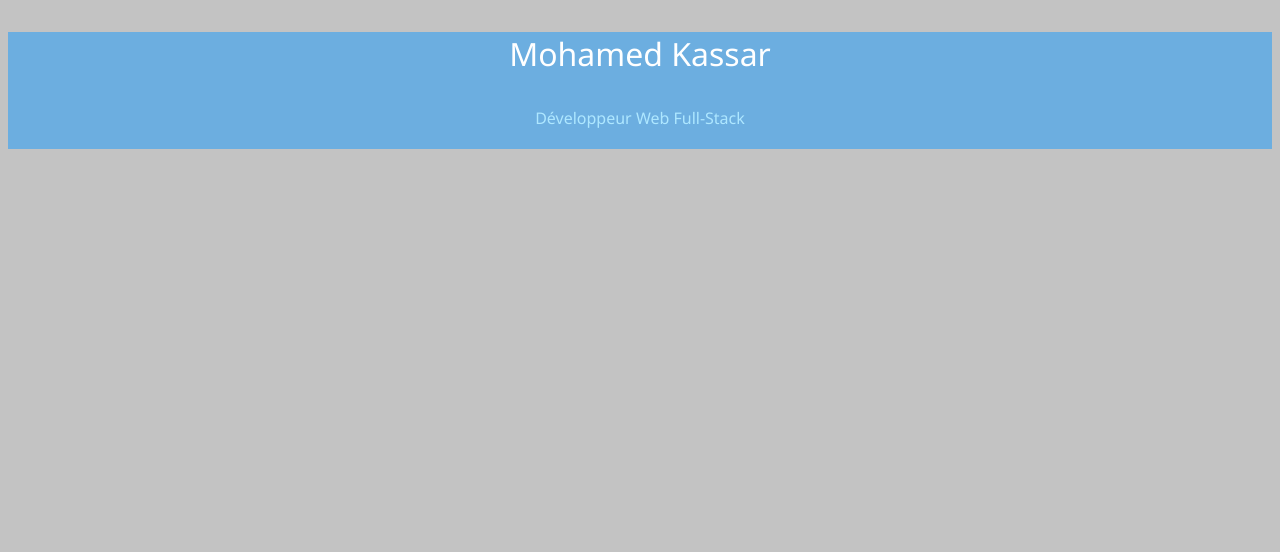
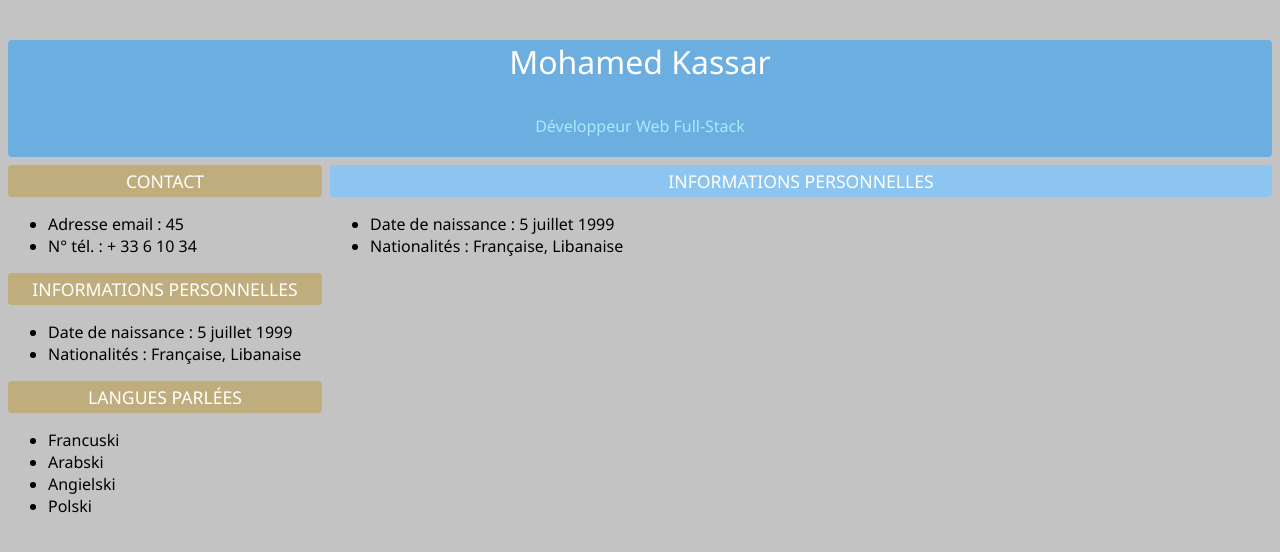
Before and after one commit to mk360/cv, a React (Create React App) app: page / in a window 1280 px wide. Shown: the top 552 px of the page. Built offline with nearby package versions, Linux system fonts and the light colour scheme.

Commit message:
apply real colors, start applying real content

```diff
--- a/src/App.tsx
+++ b/src/App.tsx
@@ -2,11 +2,11 @@ import { useState } from 'react';
 import Intro from './components/intro';
 import './styles/App.scss';
 import LanguageKey from './types/language-key';
+import CVView from './view/cv';
 
 function App() {
-  const [language, updateLanguage] = useState<LanguageKey>('en');
-  return <Intro />
+  // const [language, updateLanguage] = useState<LanguageKey>('en');
+  return <CVView />
 }
 
 export default App;
-;
--- a/src/components/column/index.tsx
+++ b/src/components/column/index.tsx
@@ -1,4 +1,5 @@
 import ColumnProps from "./props";
+import './style.scss';
 
 function Column(props: ColumnProps) {
   const { flexSize, className, children } = props;
--- a/src/components/column/props.ts
+++ b/src/components/column/props.ts
@@ -1,6 +1,6 @@
 interface ColumnProps {
   flexSize: number;
-  className?: string;
+  className: string;
   children: JSX.Element | JSX.Element[];
 }
 
--- a/src/components/column/style.scss
+++ b/src/components/column/style.scss
@@ -1,3 +1,7 @@
 .column {
-  padding: 8px 14px;
+  &.side {
+    @media (min-width: 768px) {
+      padding-right: 8px;
+    }
+  }
 }
--- a/src/components/intro/style.scss
+++ b/src/components/intro/style.scss
@@ -5,6 +5,8 @@
     text-align: center;
     padding-bottom: 4px;
     border: 4px;
+    border-radius: 4px;
+    margin-bottom: 8px;
 }
 
 .name {
--- a/src/components/section-header/index.tsx
+++ b/src/components/section-header/index.tsx
@@ -1,10 +1,11 @@
 import HeaderProps from "./props";
+import './style.scss';
 
 function Header(props: HeaderProps) {
   const { theme, children } = props;
 
   return (
-    <div className={`header-${theme}`}>
+    <div className={`header ${theme}`}>
       {children}
     </div>
   );
--- a/src/components/section-header/style.scss
+++ b/src/components/section-header/style.scss
@@ -1,19 +1,19 @@
+@import '../../styles/variables.scss';
+
 .header {
   padding: 4px 8px;
   text-transform: uppercase;
   color: white;
   font-size: 1.1rem;
-  margin: 0 0 0 0.5rem;
+  text-align: center;
+  border-radius: 4px;
+  vertical-align: middle;
 
-  &::content {
-    margin: auto;
+  &.primary {
+    background-color: $light-blue;
   }
 
-  &-primary {
-    background-color: skyblue;
-  }
-
-  &-secondary {
-    background-color: gold;
+  &.secondary {
+    background-color: $gold;
   }
 }
--- a/src/i18next.ts
+++ b/src/i18next.ts
@@ -4,16 +4,16 @@ import FR from './translations/fr';
 
 i18next.use(initReactI18next).init({
     resources: {
-        fr: {
+        ar: {
             translation: FR,
         },
         en: {
             translation: FR,
         },
-        pl: {
+        fr: {
             translation: FR,
         },
-        ar: {
+        pl: {
             translation: FR,
         },
     },
--- a/src/styles/variables.scss
+++ b/src/styles/variables.scss
@@ -1,5 +1,5 @@
 $light-blue: #8CC5EF;
 $light-blue-text: #AEE7FF;
 $dark-blue: #6CAEE0;
-$gold: #E2CF9F;
+$gold: #C0AD7D;
 $light-gray: #C3C3C3;
--- a/src/view/cv.scss
+++ b/src/view/cv.scss
@@ -2,6 +2,10 @@
 
 .main-view {
     display: flex;
+
+    @media (max-width: 768px) {
+        display: block;
+    }
 }
 
 .background {
--- a/src/view/cv.tsx
+++ b/src/view/cv.tsx
@@ -2,15 +2,15 @@ import { useTranslation } from 'react-i18next';
 import Column from '../components/column';
 import Intro from '../components/intro';
 import Header from '../components/section-header';
-import styles from './cv.scss';
+import './cv.scss';
 
 function CVView() {
     const { t } = useTranslation();
     return (
-        <main className={styles.background}> {/** background */}
+        <main className='background'>
             <Intro />
-            <div style={{ display: 'flex' }}>
-                <Column flexSize={2}>
+            <div className='main-view'>
+                <Column className='side' flexSize={2}>
                     <div>
                         <Header theme='secondary'>
                             {t('contact-informations.title')}
@@ -37,7 +37,7 @@ function CVView() {
 
                     <div>
                         <Header theme='secondary'>
-                            {t('personal-informations.languages.title')}
+                            {t('languages.title')}
                         </Header>
                         <div>
                             <ul>
@@ -49,8 +49,18 @@ function CVView() {
                         </div>
                     </div>
                 </Column>
-                <Column flexSize={6}>
-
+                <Column className='main' flexSize={6}>
+                <div>
+                        <Header theme='primary'>
+                            {t('personal-informations.title')}
+                        </Header>
+                        <div>
+                            <ul>
+                                <li>Date de naissance : 5 juillet 1999</li>
+                                <li>Nationalités : Française, Libanaise</li>
+                            </ul>
+                        </div>
+                    </div>
                 </Column>
             </div>
         </main>
```
